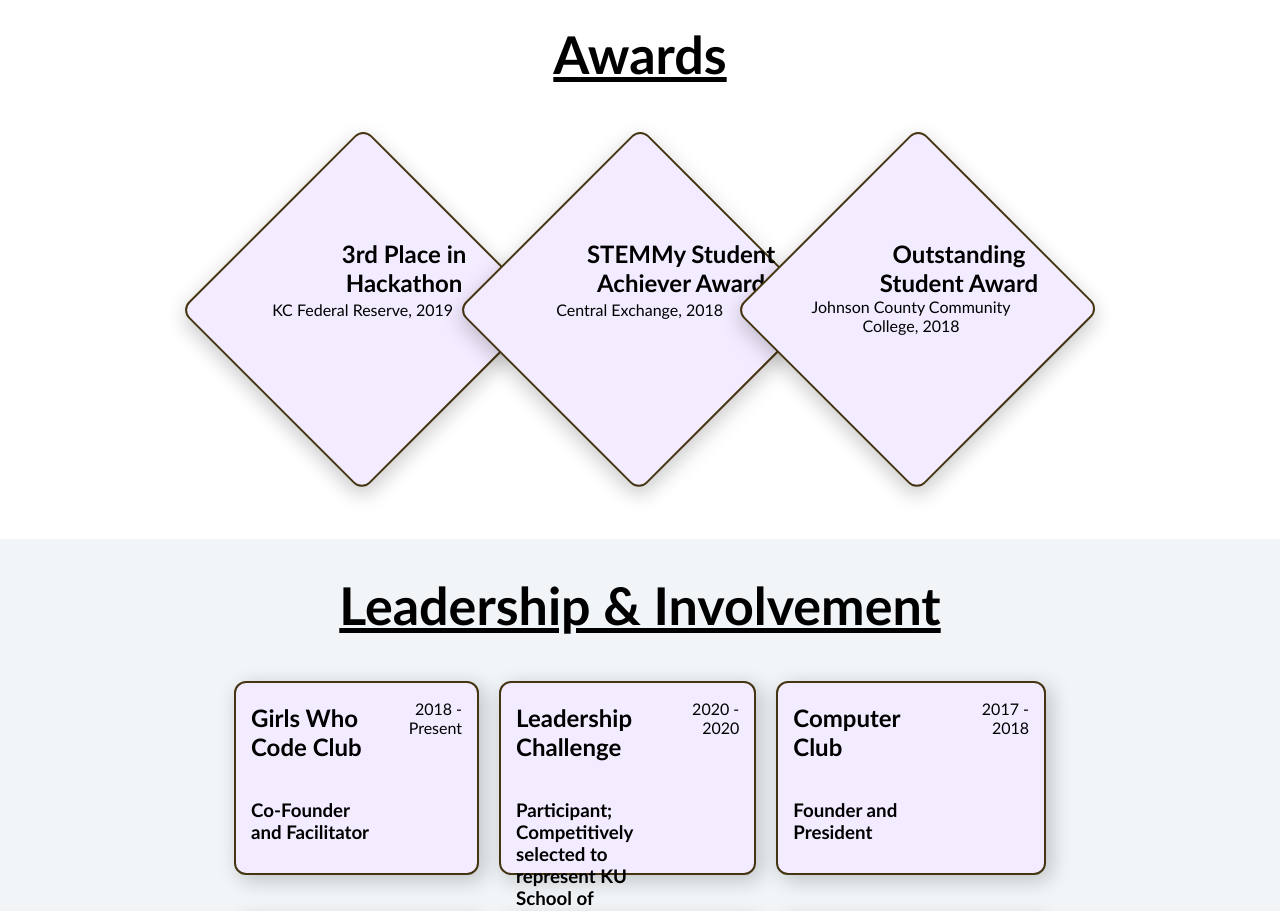
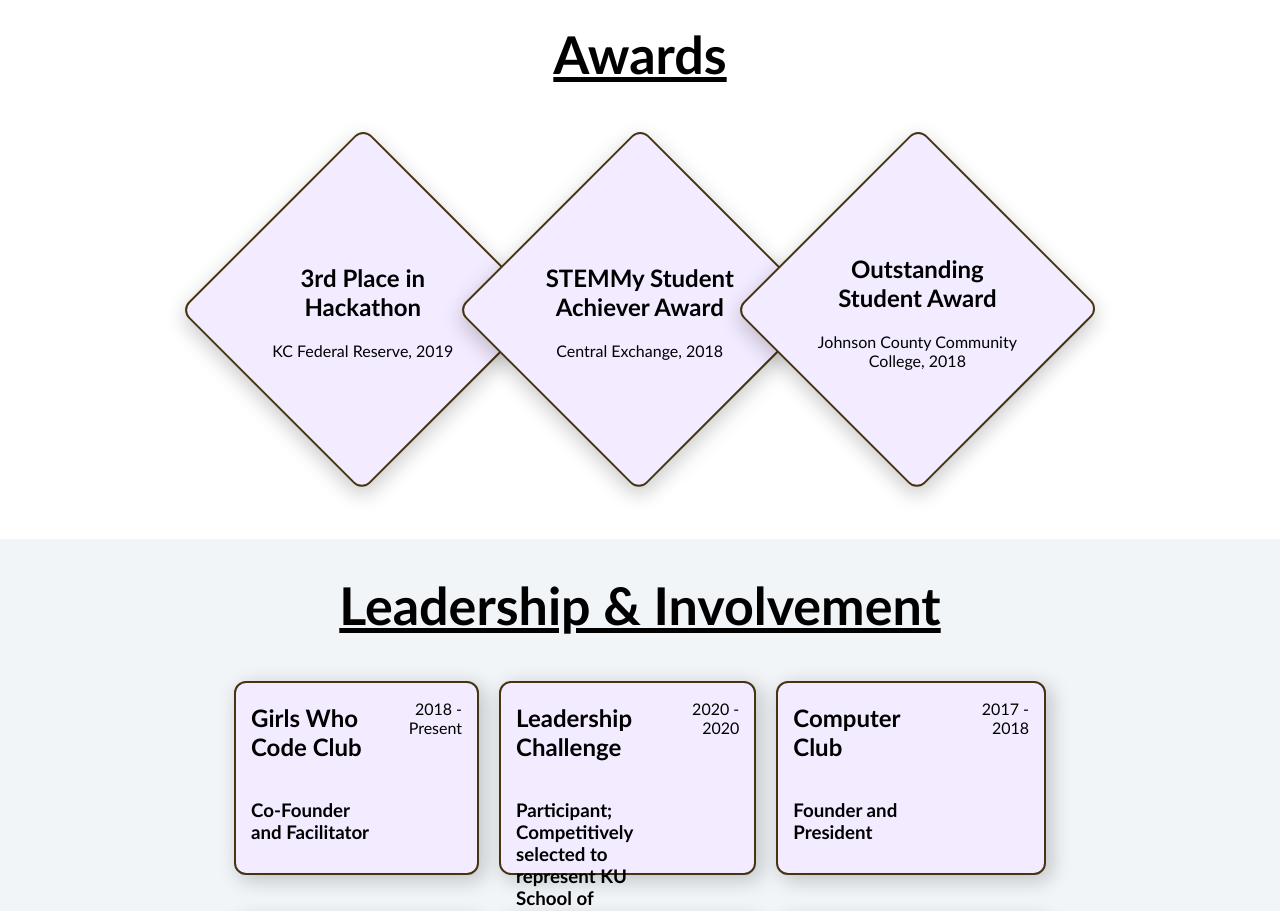
Before and after one commit to CompSciLauren/compscilauren.github.io, a React (Create React App) app: page / in a window 1280 px wide. Shown: the part 4380-5291 px from the top of the page. Built offline with nearby package versions, Linux system fonts and the light colour scheme.

Commit message:
Fix awards design

```diff
--- a/src/components/Award.jsx
+++ b/src/components/Award.jsx
@@ -2,11 +2,13 @@ import React from "react";
 
 const Award = (props) => {
   return (
-    <div class="award-grid-item">
-      <h2>{props.title}</h2>
-      <p>
-        {props.organization}, {props.year}
-      </p>
+    <div className="award-grid-item">
+      <div className="award-grid-item-text">
+        <h2>{props.title}</h2>
+        <p>
+          {props.organization}, {props.year}
+        </p>
+      </div>
     </div>
   );
 };
--- a/src/styles/award.css
+++ b/src/styles/award.css
@@ -4,6 +4,9 @@
   justify-content: space-between;
 }
 .award-grid-item {
+  display: flex;
+  flex-direction: column;
+  justify-content: space-evenly;
   height: 215px;
   width: 215px;
   background-color: #f3ebff;
@@ -21,10 +24,6 @@
   transform: rotate(45deg);
 }
 
-.award-grid-item h2 {
+.award-grid-item-text {
   transform: rotate(-45deg);
 }
-
-.award-grid-item p {
-  transform: rotate(-45deg);
-}
```
